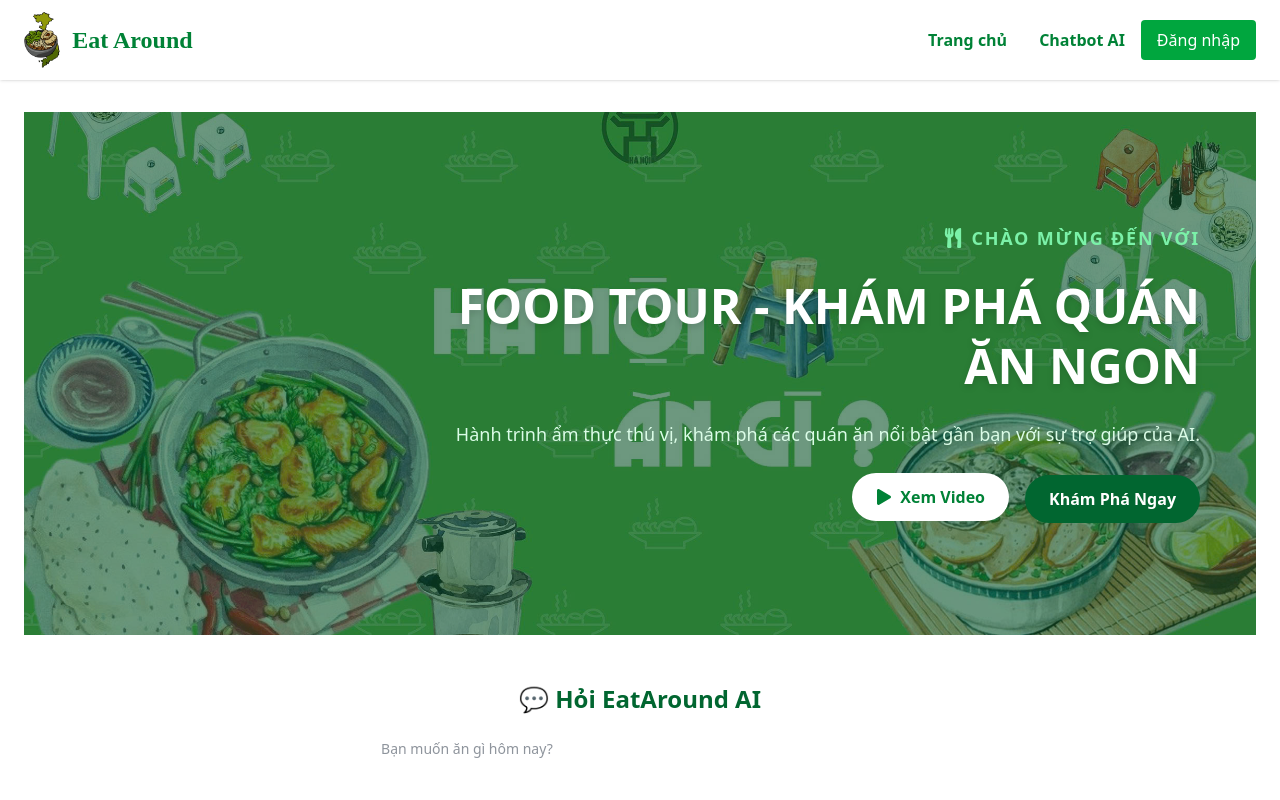
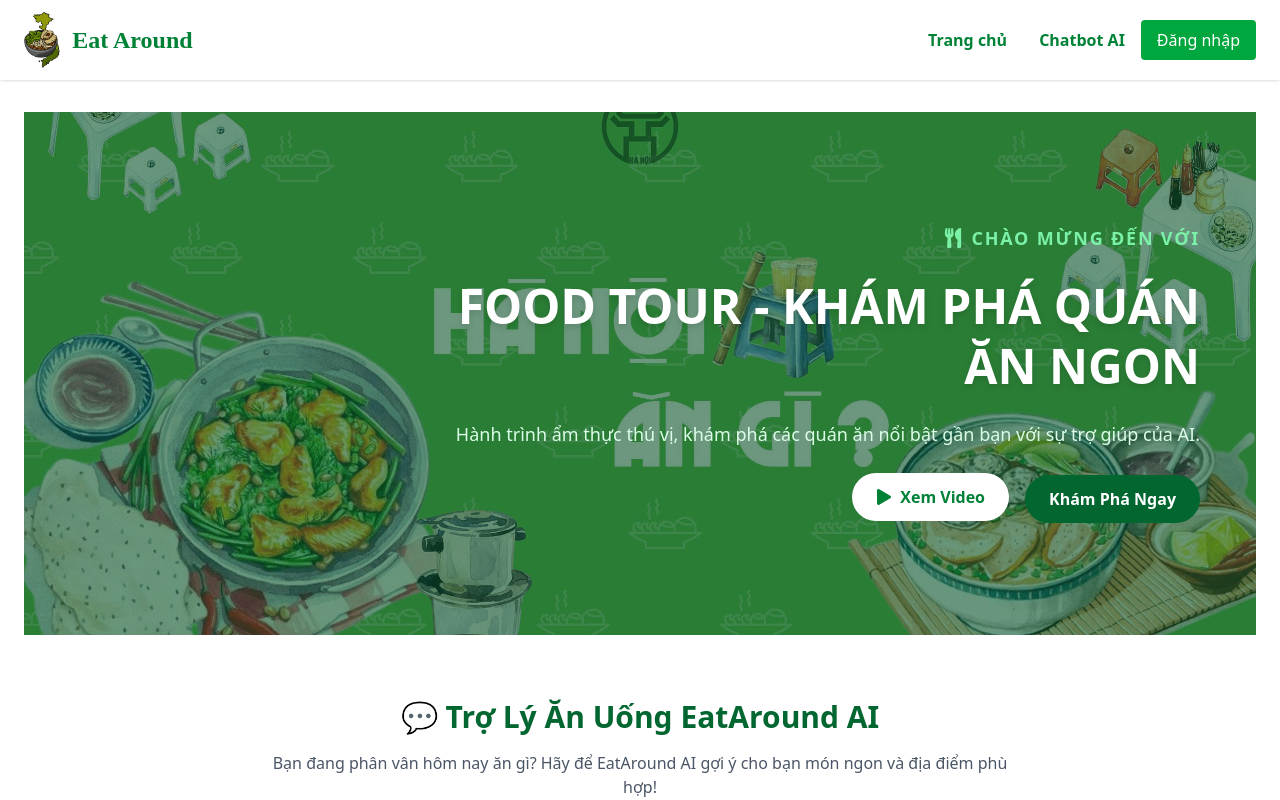
Before and after one commit to v1perii2572/foodtour-fe, a React (Vite) app: page / in a window 1280 px wide. Shown: the top 800 px of the page. Built offline with nearby package versions, Linux system fonts and the light colour scheme; no server answers; a web font is replaced by a local one.

Commit message:
Update code and migrations2

```diff
--- a/src/pages/Home.jsx
+++ b/src/pages/Home.jsx
@@ -145,25 +145,29 @@ export default function Home() {
         </div>
       </section>
 
-      <section className="py-12">
-        <div className="container mx-auto max-w-4xl px-4">
-          <h2 className="text-2xl font-bold text-green-800 mb-4 text-center">
-            💬 Hỏi EatAround AI
+      <section className="bg-white py-16">
+        <div className="container mx-auto max-w-3xl px-4 text-center">
+          <h2 className="text-3xl font-extrabold text-green-800 mb-4">
+            💬 Trợ Lý Ăn Uống EatAround AI
           </h2>
+          <p className="text-gray-600 mb-6 text-base">
+            Bạn đang phân vân hôm nay ăn gì? Hãy để EatAround AI gợi ý cho bạn
+            món ngon và địa điểm phù hợp!
+          </p>
           <form
             onSubmit={handleQuerySubmit}
-            className="flex items-center gap-2 justify-center"
+            className="flex flex-col sm:flex-row items-center gap-3 justify-center"
           >
             <input
               type="text"
               value={query}
               onChange={(e) => setQuery(e.target.value)}
               placeholder="Bạn muốn ăn gì hôm nay?"
-              className="flex-1 px-4 py-2 rounded-full text-gray-800 text-sm max-w-md focus:outline-none focus:ring-2 focus:ring-green-500"
+              className="flex-1 w-full px-5 py-3 rounded-full text-gray-800 text-sm border border-gray-300 shadow-sm focus:outline-none focus:ring-2 focus:ring-green-500"
             />
             <button
               type="submit"
-              className=" text-white font-semibold px-4 py-2 rounded-full hover:bg-green-700 transition text-sm"
+              className="bg-green-600 text-white font-semibold px-6 py-3 rounded-full hover:bg-green-700 transition text-sm shadow-md"
             >
               Hỏi ngay
             </button>
```
